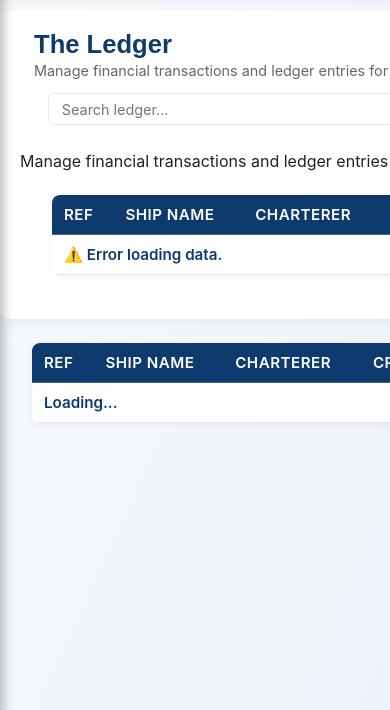
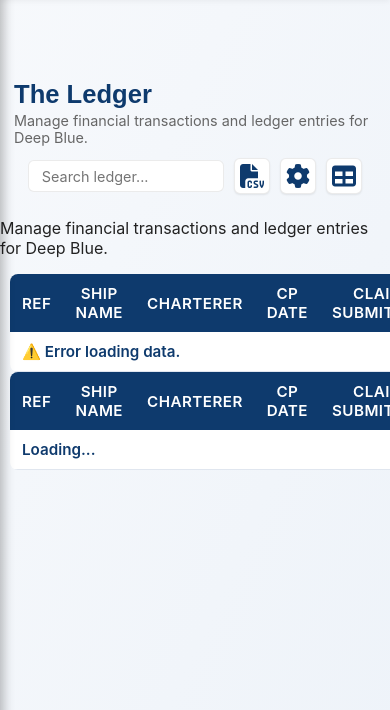
Before and after one commit to RayWalsh/Deepblue_demuro, a Flask app: page /ledger in a window 390 px wide. Shown: the part 60-770 px from the top of the page. Run offline with Flask 3, Linux system fonts and the light colour scheme; the visitor is signed in with stand-in values (Sample User, id 1).

Commit message:
🎨 Align Ledger Page Layout with Mailbox Manager Styling
•	Refactored ledger.css to remove inner padding, rounded corners, and shadow box around the header section 	•	Unified layout structure with Mailbox Manager for consistent full-width alignment 	•	Improved mobile responsiveness and added iPhone safe-area padding 	•	Preserved all table, modal, and column picker styles while ensuring buttons stay visible on smaller screens

```diff
--- a/static/css/ledger.css
+++ b/static/css/ledger.css
@@ -9,126 +9,112 @@ body {
   background: linear-gradient(to bottom right, #f7f9fc 0%, #eef3f9 100%);
 }
 
-/* ===== Page Heading Bar ===== */
-.heading-row {
-  display: flex;
-  justify-content: space-between;
-  align-items: center;
-  padding: 1rem 2rem;
-  background: rgba(14, 58, 109, 0.9);
-  color: white;
-  border-bottom: 1px solid rgba(255, 255, 255, 0.15);
-  backdrop-filter: blur(6px);
+/* ===============================
+   Layout Alignment — Match Mailbox Manager
+   =============================== */
+
+.ledger-section {
+  width: 100%;
+  max-width: 100%;
+  overflow-x: hidden;
+  padding: 0;
+  background: none;
+  border-radius: 0;
+  box-shadow: none;
+  box-sizing: border-box;
 }
 
-.heading-row h2 {
-  font-family: 'Montserrat', sans-serif;
-  font-size: 1.6rem;
-  margin: 0;
-  color: #fff;
+.table-wrapper {
+  width: 100%;
+  overflow-x: auto;
+  -webkit-overflow-scrolling: touch;
+  padding: 0 10px;
 }
 
-.heading-controls {
-  display: flex;
-  align-items: center;
-  justify-content: flex-end;
-  gap: 12px;
-  flex-wrap: nowrap;
+@supports(padding: max(0px)) {
+  .ledger-section {
+    padding-left: max(0px, env(safe-area-inset-left));
+    padding-right: max(0px, env(safe-area-inset-right));
+  }
 }
 
-.heading-controls input[type="text"] {
-  background: rgba(255,255,255,0.9);
-  border: 1px solid rgba(0,0,0,0.15);
-  border-radius: 6px;
-  padding: 6px 10px;
-  font-size: 14px;
-  max-width: 220px;
+/* Mobile-friendly tweaks */
+@media (max-width: 768px) {
+  .ledger-section {
+    padding-top: 70px !important; /* match topbar clearance */
+  }
 }
 
-.export-button,
-.cog-button {
-  background: none;
-  border: none;
-  color: white;
-  font-size: 1.2rem;
-  cursor: pointer;
-  transition: color 0.2s ease;
+/* ===============================
+   Table Styling — Polished
+   =============================== */
+
+.case-table {
+  width: 100%;
+  border-collapse: separate;
+  border-spacing: 0;
+  border-radius: 8px;
+  overflow: hidden;
+  background: #fff;
+  font-size: 0.95rem;
 }
 
-.export-button:hover,
-.cog-button:hover {
-  color: var(--accent-color);
+.case-table thead th {
+  background: #0e3a6d;
+  color: #fff;
+  text-transform: uppercase;
+  letter-spacing: 0.03em;
+  font-weight: 600;
+  padding: 10px 12px;
 }
 
-/* ===== Table Wrapper ===== */
-.table-wrapper {
-  background: white;
-  border-radius: 6px;
-  margin: 1.5rem 2rem;
-  box-shadow: 0 2px 8px rgba(0,0,0,0.05);
-  overflow: auto;
+.case-table tbody tr:nth-child(even) {
+  background: #f7faff;
 }
 
-/* ===== Ledger Table ===== */
-table {
-  width: 100%;
-  border-collapse: collapse;
-  min-width: 900px;
+.case-table td {
+  padding: 10px 12px;
+  border-bottom: 1px solid #e0e6ef;
 }
 
-thead th {
-  background-color: var(--primary-color);
-  color: white;
-  text-align: left;
-  font-weight: 600;
-  padding: 10px 14px;
-  position: sticky;
-  top: 0;
-  cursor: pointer;
-  border-bottom: 1px solid rgba(255, 255, 255, 0.2);
+.case-table td:nth-child(6),
+.case-table td:nth-child(4),
+.case-table td:nth-child(5) {
+  text-align: right;
 }
 
-thead th:hover {
-  background-color: var(--primary-light);
+.case-table tbody tr:hover {
+  background: #eaf3ff;
+  transition: 0.2s ease;
 }
 
-tbody td {
-  padding: 8px 14px;
-  border-bottom: 1px solid #e2e6ea;
-  white-space: nowrap;
-  text-align: left;
+/* Ref column clickable look */
+.case-table td:first-child {
+  font-weight: 600;
+  color: #0e3a6d;
+  cursor: pointer;
 }
-
-tbody tr:nth-child(even) {
-  background-color: #f8f9fb;
-}
-
-tbody tr:hover {
-  background-color: #e9f4ff;
-}
-
-.clickable-ref {
-  color: var(--primary-color);
-  font-weight: 600;
-  text-decoration: none;
-}
-
-.clickable-ref:hover {
+.case-table td:first-child:hover {
   text-decoration: underline;
 }
 
-/* ===== Sorting Icons ===== */
-thead th.sorted-asc::after {
-  content: " ↑";
-  color: var(--accent-color);
+/* Status pill badges */
+.status-badge {
+  display: inline-block;
+  padding: 4px 10px;
+  border-radius: 12px;
+  font-size: 0.8rem;
+  font-weight: 600;
+  color: #fff;
 }
+.status-blue { background: #3498db; }
+.status-amber { background: #f1c40f; color: #333; }
+.status-green { background: #2ecc71; }
+.status-grey { background: #95a5a6; }
 
-thead th.sorted-desc::after {
-  content: " ↓";
-  color: var(--accent-color);
-}
-
-/* ===== Column Picker Side Panel ===== */
+/* ===============================
+   Column Picker Side Panel
+   =============================== */
 #columnPickerPanel {
   position: fixed;
   top: 0;
@@ -262,16 +248,6 @@ thead th.sorted-desc::after {
   color: #fff;
 }
 
-.side-panel {
-  pointer-events: auto !important;
-}
-
-.side-panel .button-row a {
-  position: relative;
-  z-index: 10000;
-  pointer-events: auto;
-}
-
 /* ===============================
    ⚙️ Ledger Settings Modal Styles
    =============================== */
@@ -397,76 +373,3 @@ thead th.sorted-desc::after {
   from { opacity: 0; transform: scale(0.95); }
   to { opacity: 1; transform: scale(1); }
 }
-
-/* ===============================
-   Ledger Table Styling — Polished
-   =============================== */
-.ledger-section {
-  background: #fff;
-  border-radius: 10px;
-  padding: 20px;
-  box-shadow: 0 4px 12px rgba(0,0,0,0.05);
-}
-
-.case-table {
-  width: 100%;
-  border-collapse: separate;
-  border-spacing: 0;
-  border-radius: 8px;
-  overflow: hidden;
-  background: #fff;
-  font-size: 0.95rem;
-}
-
-.case-table thead th {
-  background: #0e3a6d;
-  color: #fff;
-  text-transform: uppercase;
-  letter-spacing: 0.03em;
-  font-weight: 600;
-  padding: 10px 12px;
-}
-
-.case-table tbody tr:nth-child(even) {
-  background: #f7faff;
-}
-
-.case-table td {
-  padding: 10px 12px;
-  border-bottom: 1px solid #e0e6ef;
-}
-
-.case-table td:nth-child(6),
-.case-table td:nth-child(4),
-.case-table td:nth-child(5) {
-  text-align: right;
-}
-
-.case-table tbody tr:hover {
-  background: #eaf3ff;
-  transition: 0.2s ease;
-}
-
-/* Ref column clickable look */
-.case-table td:first-child {
-  font-weight: 600;
-  color: #0e3a6d;
-  cursor: pointer;
-}
-.case-table td:first-child:hover {
-  text-decoration: underline;
-}
-
-/* Status pill badges */
-.status-badge {
-  display: inline-block;
-  padding: 4px 10px;
-  border-radius: 12px;
-  font-size: 0.8rem;
-  font-weight: 600;
-  color: #fff;
-}
-.status-blue { background: #3498db; }
-.status-amber { background: #f1c40f; color: #333; }
-.status-green { background: #2ecc71; }
-.status-grey { background: #95a5a6; }
```
